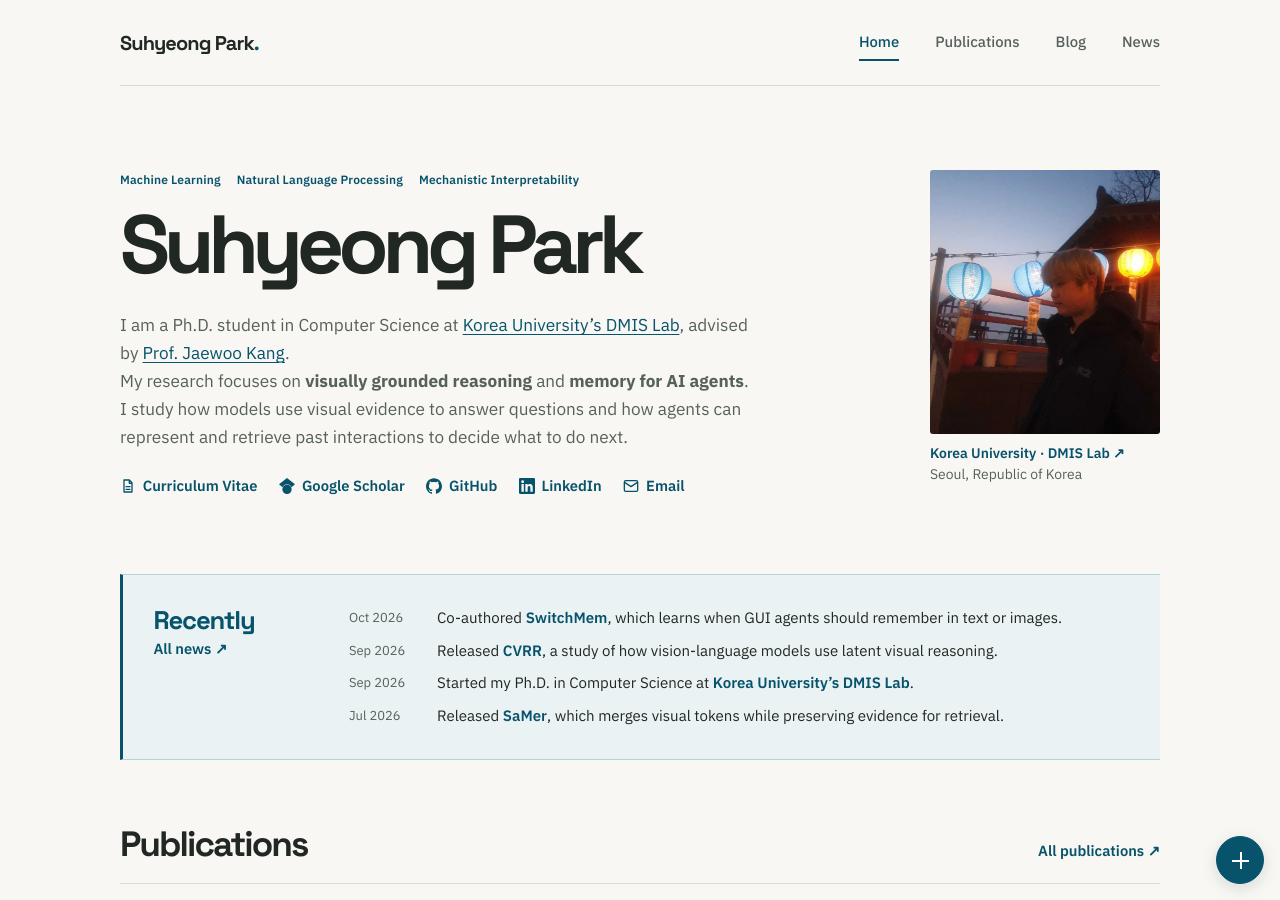
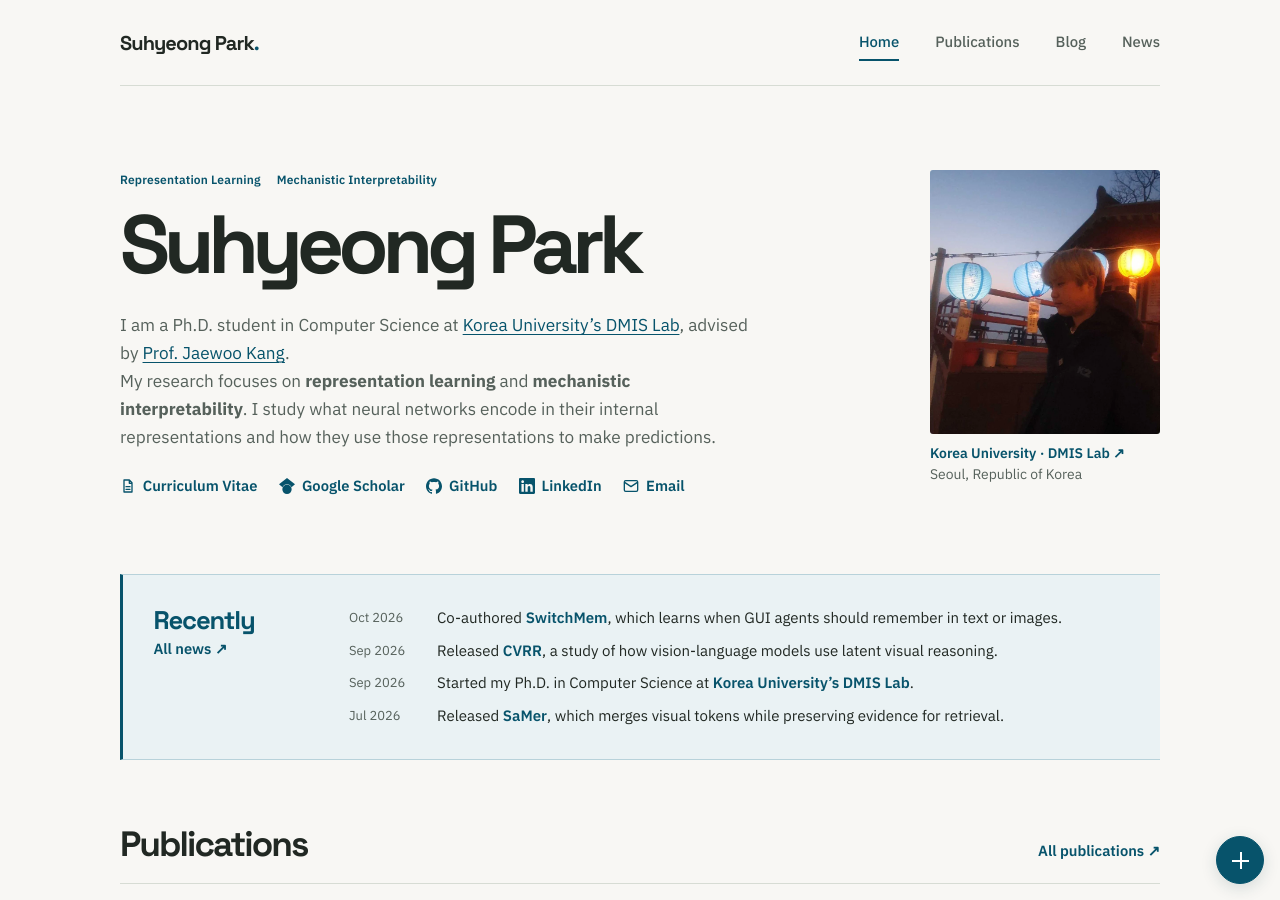
Before and after one commit to suhyeong10/suhyeong10.github.io, a Jekyll site: the page built from index.html, in a window 1280 px wide and 900 px high. Built offline with Jekyll 4.4.1, drawn with Linux system fonts in a browser that asks for light colours.

Commit message:
Update research interests and share the CV authorship legend

```diff
--- a/_data/updates/dmis-phd.json
+++ b/_data/updates/dmis-phd.json
@@ -1,7 +1,7 @@
 {
   "date": "2026-09-01",
   "before": "Started my Ph.D. in Computer Science at ",
-  "details": "I joined Prof. Jaewoo Kang’s group to study how models reason with visual evidence and how agents reuse past experience.",
+  "details": "I joined Prof. Jaewoo Kang’s group to study representation learning and mechanistic interpretability.",
   "label": "Korea University’s DMIS Lab",
   "url": "https://dmis.korea.ac.kr/people",
   "after": "."
--- a/_includes/publication-authors.html
+++ b/_includes/publication-authors.html
@@ -14,9 +14,11 @@
     {%- unless forloop.last %}, {% endunless -%}
   {%- endfor -%}
 </p>
+{% unless include.hide_legend %}
 {% if include.co_first_authors.size > 0 or include.corresponding_authors.size > 0 %}
   <p class="author-legend">
     {%- if include.co_first_authors.size > 0 -%}<span>* Equal contribution</span>{%- endif -%}
     {%- if include.corresponding_authors.size > 0 -%}<span>† Corresponding author</span>{%- endif -%}
   </p>
 {% endif %}
+{% endunless %}
--- a/cv-export.js
+++ b/cv-export.js
@@ -122,7 +122,6 @@
       const titleLines = wrap(text(title), entryTitle, available - (date ? dateWidth + 15 : 0));
       const details = [
         { lines: wrap(text(entry.querySelector('.cv-entry-meta')), small), style: small },
-        { lines: wrap([...entry.querySelectorAll('.author-legend span')].map(text).join(' · '), small), style: small },
         { lines: wrap(text(entry.querySelector('.cv-entry-description')), body), style: body },
         ...[...entry.querySelectorAll('.cv-entry-details li')].map((bullet) => ({
           lines: wrap(text(bullet), body, available - 11), style: body, bullet: true
@@ -192,7 +191,8 @@
       const titleLines = wrap(text(section.querySelector('h2')), sectionTitle);
       const entries = [...section.querySelectorAll('.cv-entry')].map(formatEntry);
       if (!titleLines.length || !entries.length) continue;
-      const headingHeight = titleLines.length * sectionTitle.line + 7;
+      const legendLines = wrap([...section.querySelectorAll('.author-legend span')].map(text).join(' · '), small);
+      const headingHeight = titleLines.length * sectionTitle.line + 7 + legendLines.length * small.line;
       const first = entries[0];
       const pageSpace = bottom - page.top;
       const firstMinimum = first.height + headingHeight <= pageSpace
@@ -201,6 +201,7 @@
       lineBlock(titleLines, sectionTitle);
       rule(y + 1);
       y += 7;
+      lineBlock(legendLines, small);
       for (const [index, entry] of entries.entries()) {
         const minimum = entry.height <= pageSpace ? entry.height : body.line * 2;
         if (index > 0 && y + minimum > bottom) newPage();
--- a/index.html
+++ b/index.html
@@ -6,13 +6,12 @@ nav: home
 <section class="profile" id="top" aria-labelledby="profile-name">
   <div class="profile-intro" id="about">
     <ul class="eyebrow research-interests" aria-label="Research interests">
-      <li>Machine Learning</li>
-      <li>Natural Language Processing</li>
+      <li>Representation Learning</li>
       <li>Mechanistic Interpretability</li>
     </ul>
     <h1 id="profile-name">Suhyeong Park</h1>
     <p>I am a Ph.D. student in Computer Science at <a href="https://dmis.korea.ac.kr/people">Korea University’s DMIS Lab</a>, advised by <a href="https://dmis.korea.ac.kr/jaewoo-kang-p-i">Prof. Jaewoo Kang</a>.</p>
-    <p>My research focuses on <strong>visually grounded reasoning</strong> and <strong>memory for AI agents</strong>. I study how models use visual evidence to answer questions and how agents can represent and retrieve past interactions to decide what to do next.</p>
+    <p>My research focuses on <strong>representation learning</strong> and <strong>mechanistic interpretability</strong>. I study what neural networks encode in their internal representations and how they use those representations to make predictions.</p>
     <ul class="profile-links" aria-label="Contact and profiles">
       <li>
         <a href="{{ '/cv/' | relative_url }}">
```
Also changed, not shown: cv.html (+11 -1 lines).
